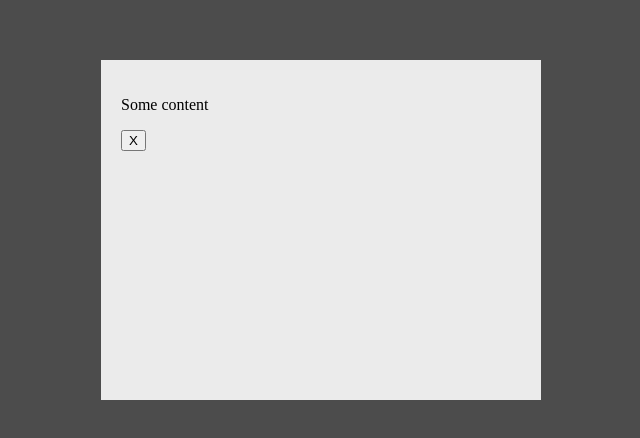
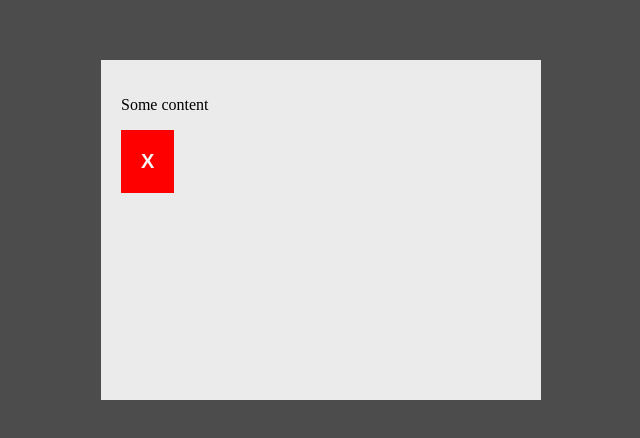
Before and after one commit to alphaura/Pop-up_Exercise, a plain HTML site: page index.html in a window 1280 px wide. Shown: the part 190-628 px from the top of the page, without its empty margins (339-979 px from the left). Drawn offline with Linux system fonts and the light colour scheme.

Commit message:
Update style.css

```diff
--- a/style.css
+++ b/style.css
@@ -26,3 +26,13 @@
     margin-left: -200px;
     margin-top: -150px;
 }
+
+.popup .close {
+    border: none;
+    background-color: red;
+    color: whitesmoke;
+    padding: 20px;
+    font-size: 20px;
+    position: absolute;
+    font-weight: bold;
+}
```
